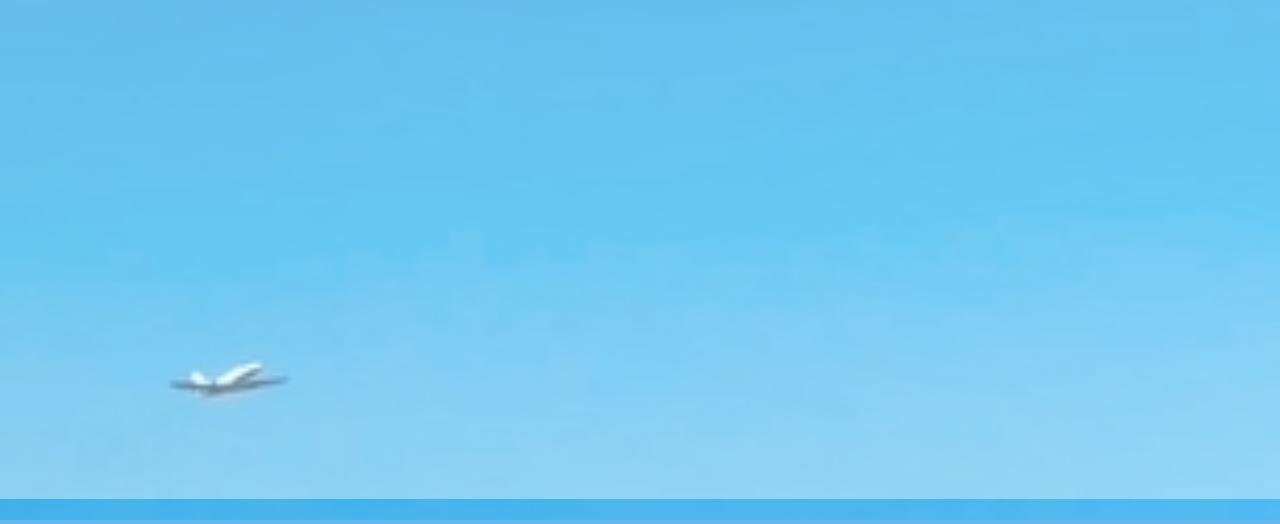
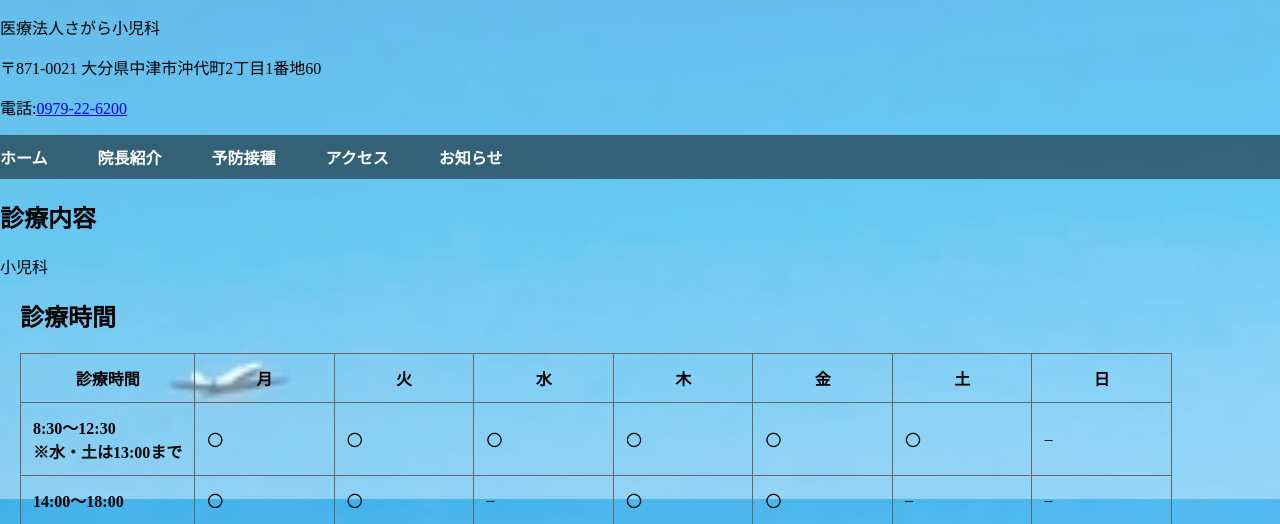
Before and after one commit to Shoitiro/sagara-clinic, a Django app: page /services/ in a window 1280 px wide. Shown: the part 301-825 px from the top of the page. Run offline with Django 5.2, Linux system fonts and the light colour scheme.

Commit message:
Add files via upload

```diff
--- a/hospital_site/main/templates/main/base.html
+++ b/hospital_site/main/templates/main/base.html
@@ -3,23 +3,33 @@
 <html lang="ja">
 <head>
   <meta charset="UTF-8">
-  <title>{% block title %}さがら小児科{% endblock %}</title>
+  <title>{% block title %}医療法人さがら小児科{% endblock %}</title>
   <link rel="stylesheet" href="{% static 'css/style.css' %}">
 </head>
 <body>
-  <header>
-    <h1 class="site-title">さがら小児科</h1>
+  <header class="site-header">
+    <!-- 名刺画像 -->
+    <div class="header-logo">
+      <img src="{% static 'images/meishi.png' %}" alt="名刺" class="meishi-image">
+    </div>
+    <!-- 名刺の下に住所・電話番号 -->
+    <div class="clinic-contact">
+      <p>医療法人さがら小児科</p>
+      <p>〒871-0021 大分県中津市沖代町2丁目1番地60</p>
+      <p>電話:<a href="tel:0979-22-6200">0979-22-6200</a></p>
+    </div>
+
     <nav>
       <ul>
        <li><a href="{% url 'home' %}">ホーム</a></li>
        <li><a href="{% url 'staff' %}">院長紹介</a></li>
        <li><a href="{% url 'facility' %}">予防接種</a></li>
-       <li><a href="{% url 'services' %}">診療内容</a></li>
        <li><a href="{% url 'access' %}">アクセス</a></li>
        <li><a href="{% url 'news' %}">お知らせ</a></li>
 
        <!--
        <li><a href="{% url 'reservation' %}">予約フォーム</a></li>
+       <li><a href="{% url 'services' %}">診療内容</a></li>
        <li><a href="{% url 'questionnaire' %}">ウェブ問診</a></li>
        -->
       </ul>
--- a/hospital_site/main/templates/main/facility.html
+++ b/hospital_site/main/templates/main/facility.html
@@ -4,8 +4,8 @@
 
 {% block content %}
 <h2>予防接種</h2>
-<p>予防接種に関しては個別の案件に対して細やかに対応いたします。</p>
-<p>詳しくは看護師にお尋ねください。</p>
-<p>お電話でのご相談も受け付けております。</p>
+<iframe src="https://docs.google.com/spreadsheets/d/e/2PACX-1vRUwEXO3z1DjTglYRrPMv4LlCQ4T_Fk8Zfm-0Ycubs0kVF_M0qmwmznbhaIMGB0rEtGeFZ0A1HdFOu6/pubhtml?widget=true&amp;headers=false" width="100%" height="500" style="border: none;"></iframe>
+<p>お電話での予防接種予約を受け付けております。</p>
+<p>予防接種のスケジュール等もお気軽にご相談ください。</p>
 <p>お問い合わせ：<a href="tel:0979-22-6200">0979-22-6200</a></p>
 {% endblock %}
--- a/hospital_site/main/templates/main/services.html
+++ b/hospital_site/main/templates/main/services.html
@@ -1,8 +1,45 @@
 {% extends 'main/base.html' %}
+{% load static %}
 
-{% block title %}診療案内｜さがら小児科{% endblock %}
+{% block title %}診療内容｜さがら小児科{% endblock %}
 
 {% block content %}
-<h2>診療案内</h2>
-<p>ここに診療案内を掲載します。</p>
+  <h2>診療内容</h2>
+  <p>小児科</p>
+  <section class="clinic-hours">
+    <h2>診療時間</h2>
+    <table class="hours-table">
+      <tr>
+        <th>診療時間</th>
+        <th>月</th>
+        <th>火</th>
+        <th>水</th>
+        <th>木</th>
+        <th>金</th>
+        <th>土</th>
+        <th>日</th>
+      </tr>
+      <tr>
+        <td>8:30〜12:30<br><small>※水・土は13:00まで</small></td>
+        <td>〇</td>
+        <td>〇</td>
+        <td>〇</td>
+        <td>〇</td>
+        <td>〇</td>
+        <td>〇</td>
+        <td>–</td>
+      </tr>
+      <tr>
+        <td>14:00〜18:00</td>
+        <td>〇</td>
+        <td>〇</td>
+        <td>–</td>
+        <td>〇</td>
+        <td>〇</td>
+        <td>–</td>
+        <td>–</td>
+      </tr>
+    </table>
+  </section>
+ <img src="{% static 'images/IMG_0364.jpg' %}" alt="診療サービス" class="cropped-image">
 {% endblock %}
```
Also changed, not shown: hospital_site/main/templates/main/access.html (+6 -9 lines), hospital_site/main/templates/main/home.html (+11 -8 lines), hospital_site/main/templates/main/news.html (+9 -1 lines), hospital_site/main/templates/main/staff.html (+13 -1 lines), hospital_site/main/templates/main/questionnaire.html (line endings or trailing spaces), hospital_site/main/templates/main/reservation.html (line endings or trailing spaces), hospital_site/main/templates/main/reservation_done.html (line endings or trailing spaces).
